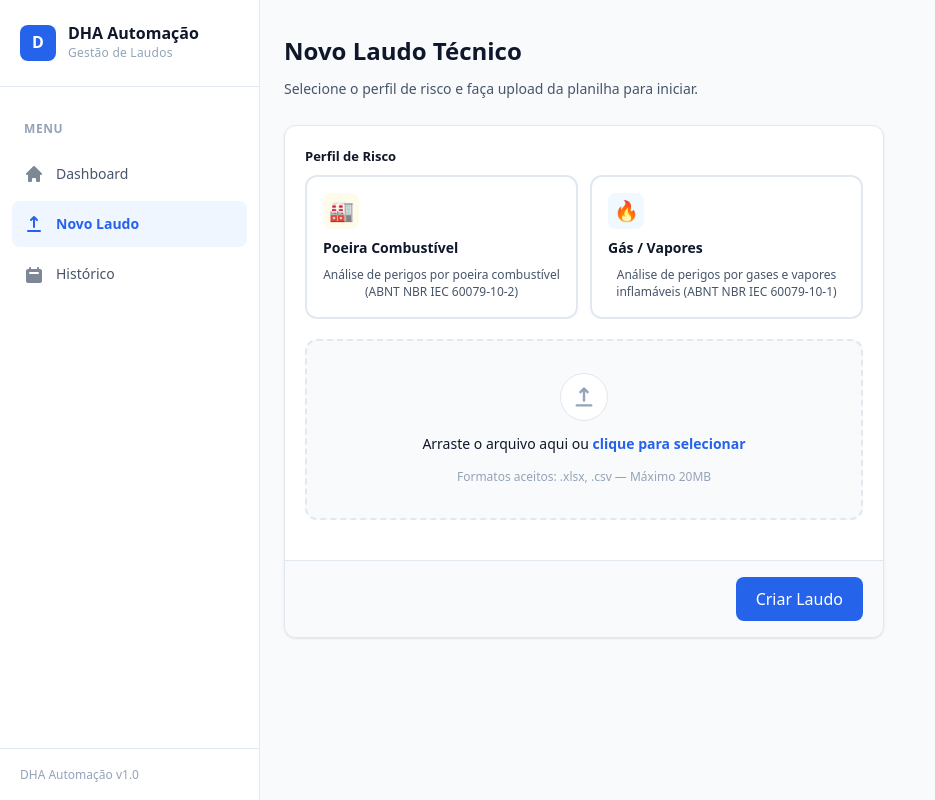
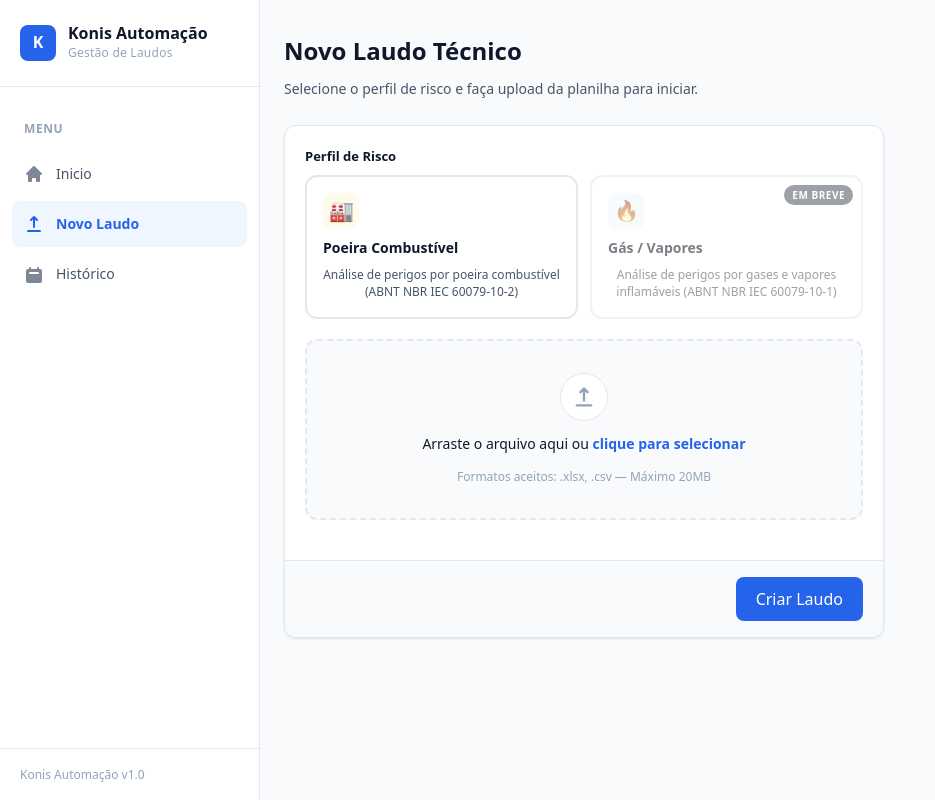
Before and after one commit to flaviomeloautomacao-ui/automacao-ui, a Next.js app: page /upload in a window 1280 px wide. Shown: the whole page, without its empty margins (0-935 px from the left). Built offline with nearby package versions, Linux system fonts and the light colour scheme.

Commit message:
feat: update branding and localization in layout and sidebar, enhance profile selection with coming soon feature

```diff
--- a/app/layout.tsx
+++ b/app/layout.tsx
@@ -15,8 +15,8 @@ const jetbrains = JetBrains_Mono({
 });
 
 export const metadata: Metadata = {
-  title: "DHA Automação",
-  description: "Sistema de automação de laudos DHA",
+  title: "Konis Automação",
+  description: "Sistema de automação de laudos",
 };
 
 export const viewport: Viewport = {
--- a/app/page.tsx
+++ b/app/page.tsx
@@ -8,7 +8,7 @@ export default function Home() {
       <div className={css.dashboard}>
         {/* Header */}
         <div className={css.header}>
-          <h1 className={css.greeting}>Dashboard</h1>
+          <h1 className={css.greeting}>Inicio</h1>
           <p className={css.headerSub}>
             Gerencie seus laudos técnicos de análise de perigos.
           </p>
--- a/components/layout/Sidebar.tsx
+++ b/components/layout/Sidebar.tsx
@@ -8,7 +8,7 @@ import css from "./Sidebar.module.css";
 const NAV_ITEMS = [
   {
     href: "/",
-    label: "Dashboard",
+    label: "Inicio",
     icon: (
       <svg viewBox="0 0 20 20" fill="currentColor">
         <path d="M10.707 2.293a1 1 0 00-1.414 0l-7 7a1 1 0 001.414 1.414L4 10.414V17a1 1 0 001 1h2a1 1 0 001-1v-2a1 1 0 011-1h2a1 1 0 011 1v2a1 1 0 001 1h2a1 1 0 001-1v-6.586l.293.293a1 1 0 001.414-1.414l-7-7z" />
@@ -75,9 +75,9 @@ export function Sidebar() {
       {/* Sidebar */}
       <aside className={`${css.sidebar} ${open ? css.open : ""}`}>
         <Link href="/" className={css.logo} onClick={close}>
-          <div className={css.logoIcon}>D</div>
+          <div className={css.logoIcon}>K</div>
           <div className={css.logoText}>
-            <span className={css.logoTitle}>DHA Automação</span>
+            <span className={css.logoTitle}>Konis Automação</span>
             <span className={css.logoSub}>Gestão de Laudos</span>
           </div>
         </Link>
@@ -98,7 +98,7 @@ export function Sidebar() {
         </nav>
 
         <div className={css.footer}>
-          DHA Automação v1.0
+          Konis Automação v1.0
         </div>
       </aside>
     </>
--- a/components/upload/ProfileSelect.tsx
+++ b/components/upload/ProfileSelect.tsx
@@ -3,8 +3,7 @@ import { type SelectHTMLAttributes } from "react";
 /** Perfis de risco disponíveis para seleção */
 const PROFILES = [
   { value: "dust", label: "Poeira (Dust)" },
-  { value: "gas", label: "Gás/Vapores (Gas/Vapors)" },
-  // { value: "vapors", label: "Vapores (Vapors)" },
+  { value: "gas", label: "Gás/Vapores (Gas/Vapors) — Em breve", disabled: true },
 ] as const;
 
 interface ProfileSelectProps
@@ -50,7 +49,12 @@ export function ProfileSelect({
           Selecione um perfil…
         </option>
         {PROFILES.map((p) => (
-          <option key={p.value} value={p.value}>
+          <option
+            key={p.value}
+            value={p.value}
+            disabled={"disabled" in p && !!p.disabled}
+            style={"disabled" in p && p.disabled ? { color: "#9ca3af" } : undefined}
+          >
             {p.label}
           </option>
         ))}
--- a/components/upload/UploadForm.module.css
+++ b/components/upload/UploadForm.module.css
@@ -59,6 +59,28 @@
   border-color: var(--accent);
   background: var(--accent-light);
   box-shadow: 0 0 0 1px var(--accent);
+}
+
+.profileCard.comingSoon {
+  position: relative;
+  opacity: 0.55;
+  cursor: not-allowed;
+  pointer-events: none;
+  filter: grayscale(0.4);
+}
+
+.comingSoonBadge {
+  position: absolute;
+  top: var(--space-2);
+  right: var(--space-2);
+  font-size: 0.625rem;
+  font-weight: 700;
+  text-transform: uppercase;
+  letter-spacing: 0.05em;
+  background: var(--text-secondary);
+  color: var(--bg-primary);
+  padding: 0.125rem 0.5rem;
+  border-radius: var(--radius-full, 9999px);
 }
 
 .profileIcon {
--- a/components/upload/UploadForm.tsx
+++ b/components/upload/UploadForm.tsx
@@ -23,6 +23,7 @@ const PROFILES = [
     desc: "Análise de perigos por gases e vapores inflamáveis (ABNT NBR IEC 60079-10-1)",
     icon: "🔥",
     cssClass: "gas",
+    comingSoon: true,
   },
 ] as const;
 
@@ -137,22 +138,29 @@ export function UploadForm() {
           <div className={css.profileSection}>
             <span className={css.profileLabel}>Perfil de Risco</span>
             <div className={css.profileCards}>
-              {PROFILES.map((p) => (
+              {PROFILES.map((p) => {
+                const isDisabled = loading || ("comingSoon" in p && !!p.comingSoon);
+                return (
                   <button
                     key={p.value}
                     type="button"
-                  className={`${css.profileCard} ${selectedProfile === p.value ? css.selected : ""}`}
+                    className={`${css.profileCard} ${selectedProfile === p.value ? css.selected : ""} ${"comingSoon" in p && p.comingSoon ? css.comingSoon : ""}`}
                     onClick={() => {
+                      if ("comingSoon" in p && p.comingSoon) return;
                       setSelectedProfile(p.value);
                       setFieldErrors((prev) => ({ ...prev, profile: undefined }));
                     }}
-                  disabled={loading}
+                    disabled={isDisabled}
                   >
+                    {"comingSoon" in p && p.comingSoon && (
+                      <span className={css.comingSoonBadge}>Em breve</span>
+                    )}
                     <div className={`${css.profileIcon} ${css[p.cssClass]}`}>{p.icon}</div>
                     <span className={css.profileName}>{p.label}</span>
                     <span className={css.profileDesc}>{p.desc}</span>
                   </button>
-              ))}
+                );
+              })}
             </div>
             {fieldErrors.profile && (
               <span className={css.profileError}>{fieldErrors.profile}</span>
```
Also changed, not shown: public/imgtest/4103754226moega1720rodoviaria.png (added). Lines whose indentation alone changed are shown as unchanged.
